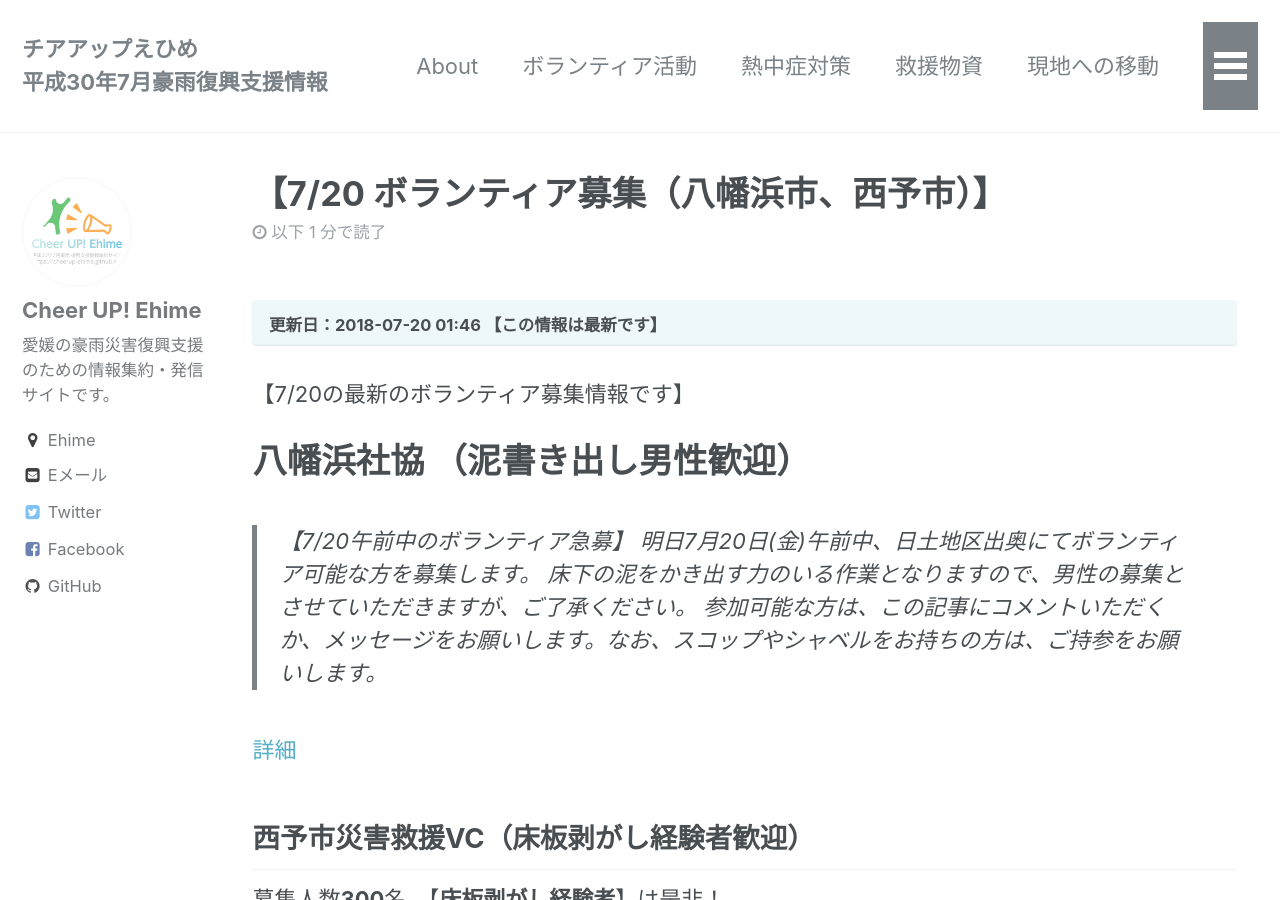
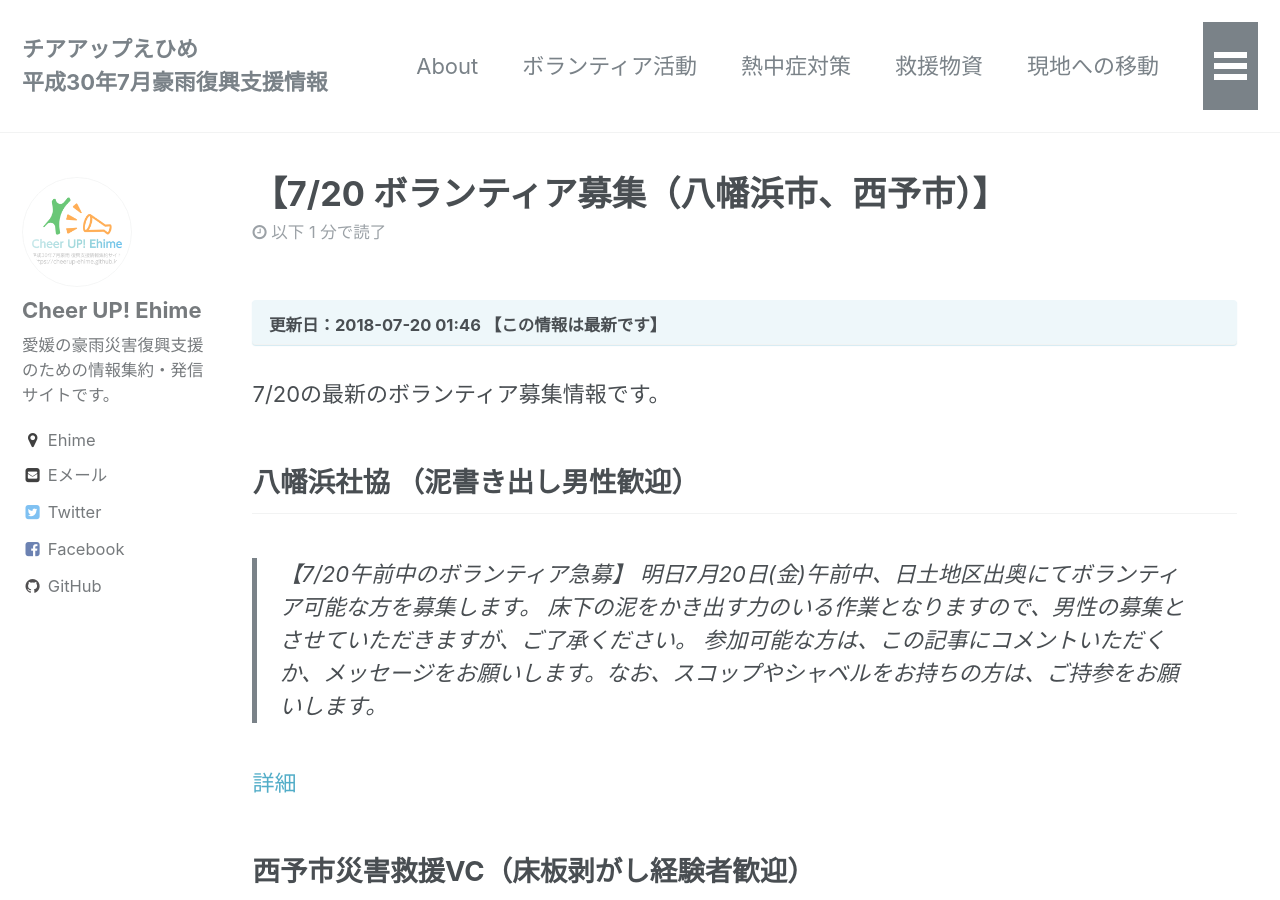
Before and after one commit to cheerup-ehime/cheerup-ehime.github.io, a Jekyll site: the page built from _posts/2018-07-20-volunteer-offering-0720.md, in a window 1280 px wide and 900 px high. Built offline with Jekyll 4.4.1, drawn with Linux system fonts in a browser that asks for light colours; comment, search, counter and statistics services are not loaded.

Commit message:
fix typo

```diff
--- a/_posts/2018-07-20-volunteer-offering-0720.md
+++ b/_posts/2018-07-20-volunteer-offering-0720.md
@@ -7,9 +7,9 @@ tag:
 date: 2018-07-20 01:46:55 +0900
 ---
 
-【7/20の最新のボランティア募集情報です】
+7/20の最新のボランティア募集情報です。
 
-# 八幡浜社協 （泥書き出し男性歓迎）
+## 八幡浜社協 （泥書き出し男性歓迎）
 
 > 【7/20午前中のボランティア急募】
 > 明日7月20日(金)午前中、日土地区出奥にてボランティア可能な方を募集します。
```
